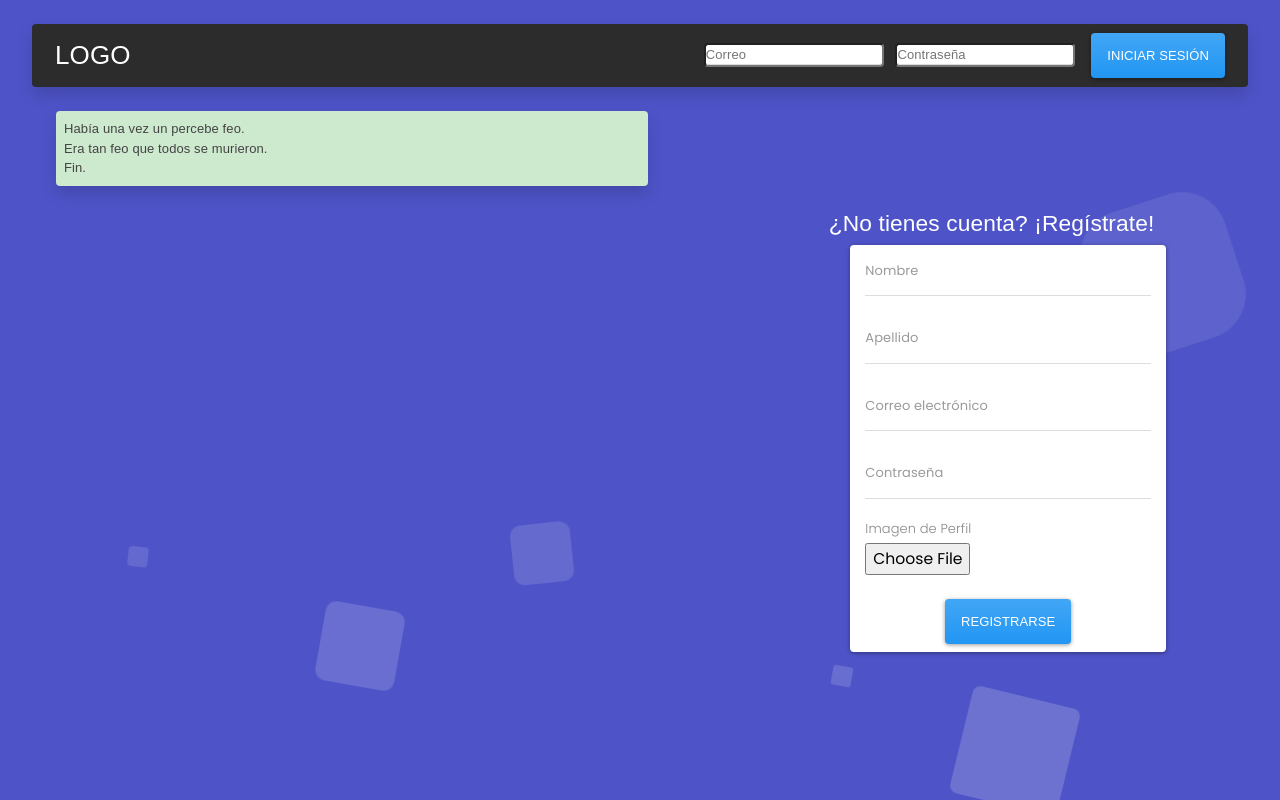
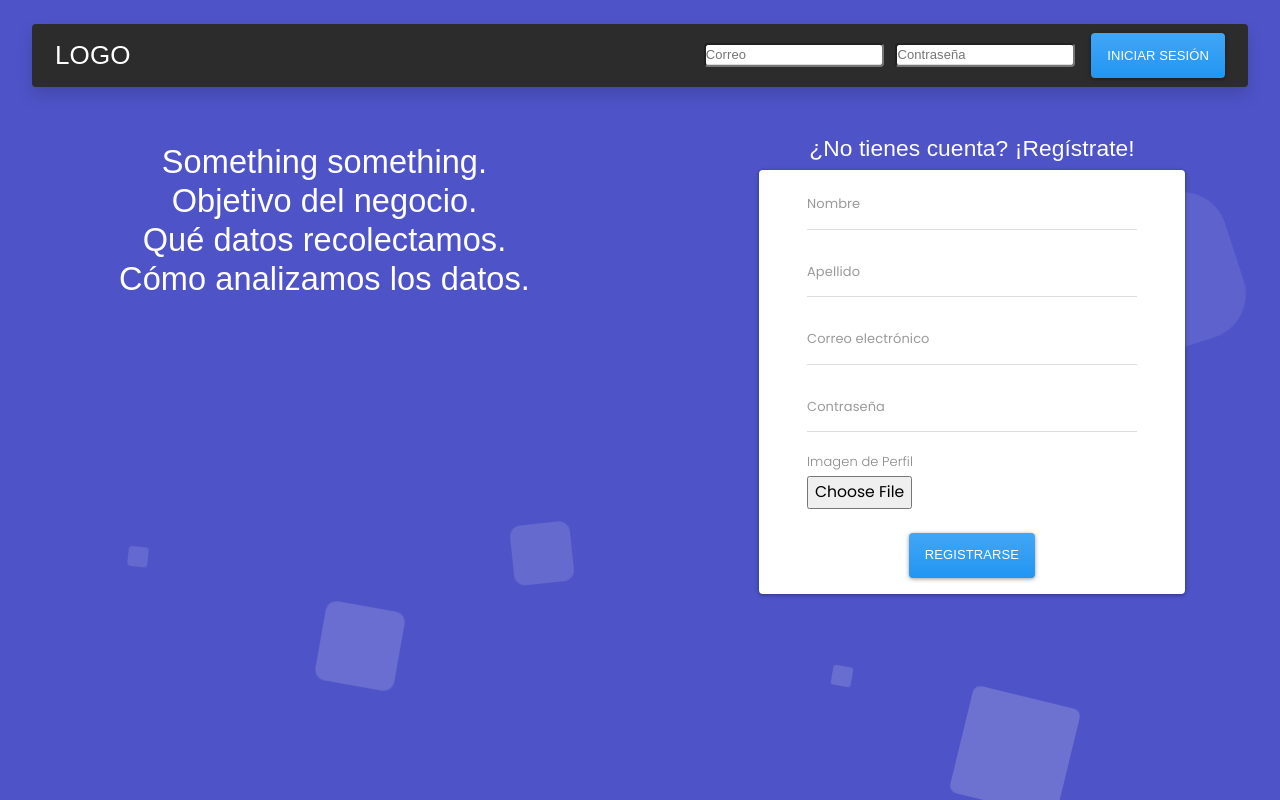
Before and after one commit to DCC-CC4401/2019-2-Turing-Completos-T4, a Django app: page / in a window 1280 px wide. Run offline with Django 3.2, Linux system fonts and the light colour scheme; some libraries are stand-ins or nearby versions.

Commit message:
Minor div fixes

```diff
--- a/templates/LandingPageNotLogged.html
+++ b/templates/LandingPageNotLogged.html
@@ -78,27 +78,27 @@
         </div>
     </div>
     <!--Información de la página-->
-    <div class="container-fluid text-left p-4">
-        <div class="col-6 p-2 mx-2 rounded shadow table-success">
-            Había una vez un percebe feo.
-            <br/>Era tan feo que todos se murieron. <br/>Fin.
-        </div>
+    <div class="row">
+        <div class="container-fluid col-6 p-2 mt-5 text-white">
+            <h1>
+                Something something.<br>
+                Objetivo del negocio.<br>
+                Qué datos recolectamos.<br>
+                Cómo analizamos los datos.
+            </h1>
         </div>
         <!--Registro de usuario-->
-    <div class="container-fluid text-right col-md-11 ml-3 text-white">
+        <div class="col-6 mt-5 pl-5 text-white">
             <h3>¿No tienes cuenta? ¡Regístrate!</h3>
-    </div>
-    <div class="row">
-        <div class="col-8"></div>
-
-        <div class="card col-3">
+            <div class="card px-5 py-2 mx-auto w-75">
                 <form action="{% url 'create_user' %}" method="post" enctype="multipart/form-data">
                     {% csrf_token %}
                     <p class="form-group text-right">
                         <input type="text" name="name" required="required" placeholder="Nombre" class="form-control"/>
                     <p>
                     <p class="form-group">
-                    <input type="text" name="lastname" required="required" placeholder="Apellido" class="form-control"/>
+                        <input type="text" name="lastname" required="required" placeholder="Apellido"
+                               class="form-control"/>
                     </p>
                     <p class="form-group">
                         <input type="email" name="email" required="required" placeholder="Correo electrónico"
@@ -115,7 +115,6 @@
                     <button type="submit" class="btn btn-primary m-2 flex-row">Registrarse</button>
                 </form>
             </div>
-
         </div>
     </div>
 
```
Lines whose indentation alone changed are shown as unchanged.
